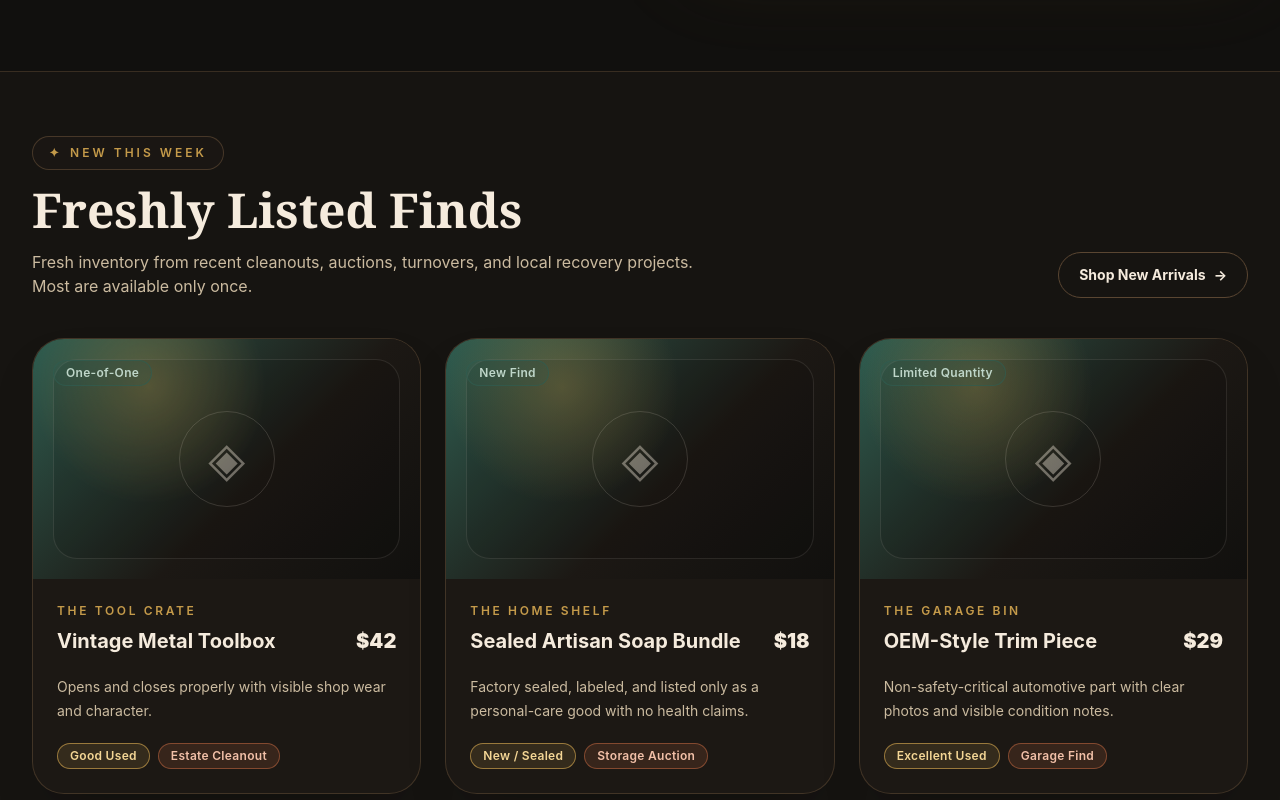
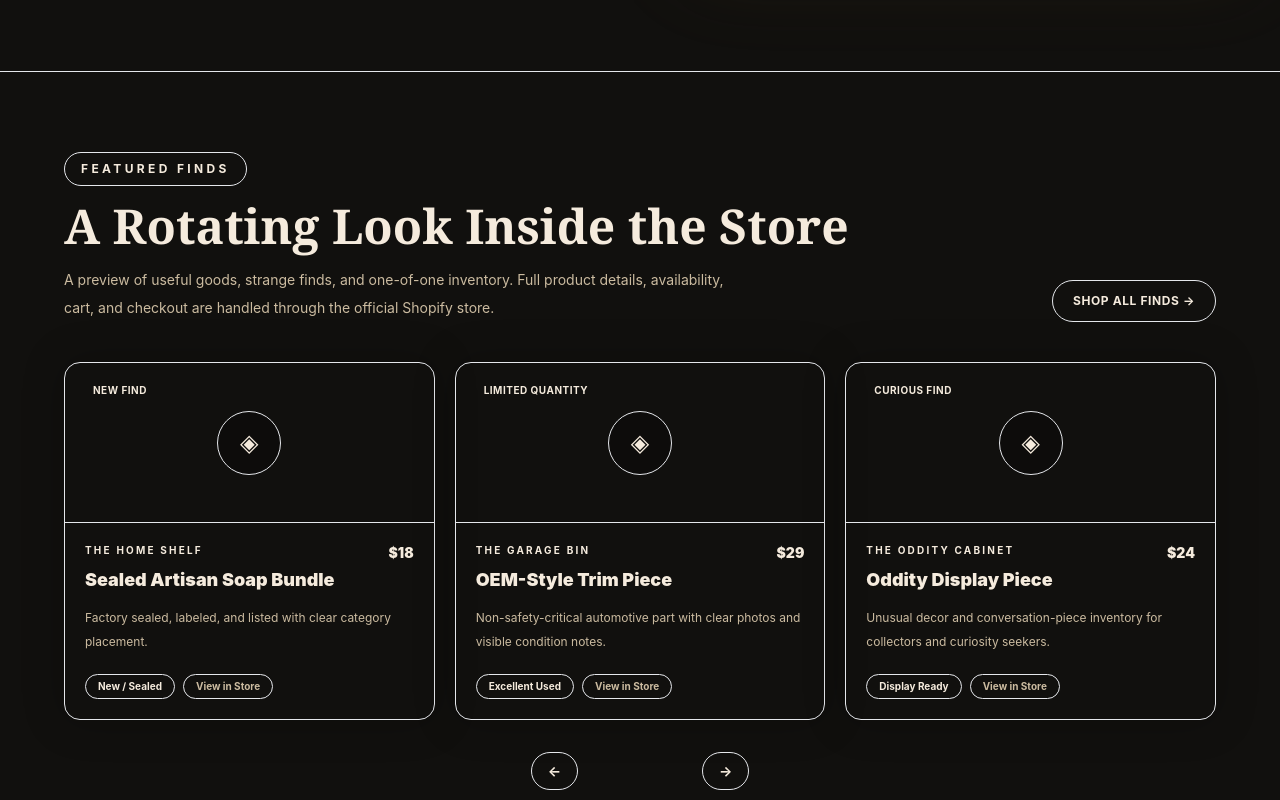
Before and after one commit to otiseduncan/Purveyor-of-Curiosities, a Next.js app: page / in a window 1280 px wide. Shown: the part 900-1700 px from the top of the page. Built offline with nearby package versions, Linux system fonts and the light colour scheme; no server answers.

Commit message:
Add featured product carousel to org landing page

```diff
--- a/src/components/sections/NewFindsSection.tsx
+++ b/src/components/sections/NewFindsSection.tsx
@@ -1,38 +1,161 @@
-import { ProductCard } from "@/components/product/ProductCard";
-import { Button } from "@/components/ui/Button";
-import { SectionLabel } from "@/components/ui/SectionLabel";
-import { featuredProducts } from "@/data/site";
+"use client";
+
+import { useEffect, useMemo, useState } from "react";
+import { featuredProducts } from "@/data/featuredProducts";
+
+const STORE_URL = "https://purveyorofcuriosities.store";
 
 export function NewFindsSection() {
+  const [activeIndex, setActiveIndex] = useState(0);
+
+  const visibleProducts = useMemo(() => {
+    if (!featuredProducts.length) return [];
+
+    return [0, 1, 2].map((offset) => {
+      const index = (activeIndex + offset) % featuredProducts.length;
+      return featuredProducts[index];
+    });
+  }, [activeIndex]);
+
+  useEffect(() => {
+    const timer = window.setInterval(() => {
+      setActiveIndex((current) => (current + 1) % featuredProducts.length);
+    }, 4500);
+
+    return () => window.clearInterval(timer);
+  }, []);
+
+  const goPrevious = () => {
+    setActiveIndex((current) =>
+      current === 0 ? featuredProducts.length - 1 : current - 1
+    );
+  };
+
+  const goNext = () => {
+    setActiveIndex((current) => (current + 1) % featuredProducts.length);
+  };
+
   return (
-    <section
-      id="shop"
-      className="relative z-10 border-y border-bronze/50 bg-espresso/60 py-16"
-    >
-      <div className="mx-auto max-w-7xl px-6 lg:px-8">
-        <div className="flex flex-col justify-between gap-6 md:flex-row md:items-end">
+    <section id="shop" className="border-t border-brass/10 bg-ink/95 px-6 py-20">
+      <div className="mx-auto max-w-6xl">
+        <div className="mb-10 flex flex-col gap-6 md:flex-row md:items-end md:justify-between">
           <div>
-            <SectionLabel>New This Week</SectionLabel>
+            <div className="mb-4 inline-flex rounded-full border border-brass/25 px-4 py-2 text-xs font-bold uppercase tracking-[0.28em] text-brass">
+              Featured Finds
+            </div>
 
-            <h2 className="font-serif text-4xl font-black text-ivory md:text-5xl">
-              Freshly Listed Finds
+            <h2 className="font-serif text-4xl font-black leading-none text-cream md:text-5xl">
+              A Rotating Look Inside the Store
             </h2>
 
-            <p className="mt-4 max-w-2xl text-sand">
-              Fresh inventory from recent cleanouts, auctions, turnovers, and
-              local recovery projects. Most are available only once.
+            <p className="mt-4 max-w-2xl text-sm leading-7 text-sand">
+              A preview of useful goods, strange finds, and one-of-one inventory.
+              Full product details, availability, cart, and checkout are handled
+              through the official Shopify store.
             </p>
           </div>
 
-          <Button href="https://purveyorofcuriosities.store/collections/all" variant="secondary">
-            Shop New Arrivals
-          </Button>
+          <a
+            href={`${STORE_URL}/collections/all`}
+            className="inline-flex w-fit items-center justify-center rounded-full border border-brass/35 px-5 py-3 text-xs font-bold uppercase tracking-wider text-cream transition hover:bg-brass/10 hover:text-brass"
+          >
+            Shop All Finds →
+          </a>
         </div>
 
-        <div className="mt-10 grid gap-6 md:grid-cols-3">
-          {featuredProducts.map((product) => (
-            <ProductCard key={product.name} product={product} />
+        <div className="grid gap-5 md:grid-cols-3">
+          {visibleProducts.map((product) => (
+            <article
+              key={`${product.title}-${product.collection}`}
+              className="group overflow-hidden rounded-2xl border border-brass/15 bg-coffee shadow-[0_0_40px_rgba(0,0,0,0.25)] transition duration-300 hover:-translate-y-1 hover:border-brass/40"
+            >
+              <a href={product.href} className="block">
+                <div className="relative h-40 overflow-hidden border-b border-brass/10 bg-gradient-to-br from-emerald/40 via-ink to-coffee">
+                  {product.image ? (
+                    <img
+                      src={product.image}
+                      alt={product.title}
+                      className="h-full w-full object-cover transition duration-500 group-hover:scale-105"
+                    />
+                  ) : (
+                    <div className="flex h-full items-center justify-center">
+                      <div className="flex h-16 w-16 items-center justify-center rounded-full border border-brass/25 bg-black/20 text-2xl text-brass">
+                        ◈
+                      </div>
+                    </div>
+                  )}
+
+                  <span className="absolute left-4 top-4 rounded-full bg-emerald/90 px-3 py-1 text-[10px] font-bold uppercase tracking-wider text-cream">
+                    {product.badge}
+                  </span>
+                </div>
+
+                <div className="p-5">
+                  <div className="mb-2 flex items-start justify-between gap-4">
+                    <div>
+                      <p className="text-[10px] font-bold uppercase tracking-[0.22em] text-brass">
+                        {product.collection}
+                      </p>
+                      <h3 className="mt-2 text-lg font-black text-cream">
+                        {product.title}
+                      </h3>
+                    </div>
+
+                    <p className="shrink-0 text-sm font-black text-cream">
+                      {product.price}
+                    </p>
+                  </div>
+
+                  <p className="mt-3 text-xs leading-6 text-sand">
+                    {product.note}
+                  </p>
+
+                  <div className="mt-5 flex flex-wrap gap-2">
+                    <span className="rounded-full border border-brass/25 px-3 py-1 text-[10px] font-bold text-brass">
+                      {product.condition}
+                    </span>
+                    <span className="rounded-full border border-emerald/30 px-3 py-1 text-[10px] font-bold text-sand">
+                      View in Store
+                    </span>
+                  </div>
+                </div>
+              </a>
+            </article>
           ))}
+        </div>
+
+        <div className="mt-8 flex items-center justify-center gap-3">
+          <button
+            type="button"
+            onClick={goPrevious}
+            className="rounded-full border border-brass/25 px-4 py-2 text-sm font-bold text-cream transition hover:bg-brass/10 hover:text-brass"
+            aria-label="Previous featured products"
+          >
+            ←
+          </button>
+
+          <div className="flex gap-2">
+            {featuredProducts.map((product, index) => (
+              <button
+                key={product.title}
+                type="button"
+                onClick={() => setActiveIndex(index)}
+                className={`h-2.5 w-2.5 rounded-full transition ${
+                  index === activeIndex ? "bg-brass" : "bg-brass/25"
+                }`}
+                aria-label={`Show ${product.title}`}
+              />
+            ))}
+          </div>
+
+          <button
+            type="button"
+            onClick={goNext}
+            className="rounded-full border border-brass/25 px-4 py-2 text-sm font-bold text-cream transition hover:bg-brass/10 hover:text-brass"
+            aria-label="Next featured products"
+          >
+            →
+          </button>
         </div>
       </div>
     </section>
--- /dev/null
+++ b/src/data/featuredProducts.ts
@@ -0,0 +1,67 @@
+export type FeaturedProduct = {
+  title: string;
+  collection: string;
+  price: string;
+  badge: string;
+  condition: string;
+  note: string;
+  href: string;
+  image?: string;
+};
+
+export const featuredProducts: FeaturedProduct[] = [
+  {
+    title: "Vintage Metal Toolbox",
+    collection: "The Tool Crate",
+    price: "$42",
+    badge: "Featured Find",
+    condition: "Good Used",
+    note: "One-of-one find with honest condition notes and practical resale value.",
+    href: "https://purveyorofcuriosities.store/collections/all",
+  },
+  {
+    title: "Sealed Artisan Soap Bundle",
+    collection: "The Home Shelf",
+    price: "$18",
+    badge: "New Find",
+    condition: "New / Sealed",
+    note: "Factory sealed, labeled, and listed with clear category placement.",
+    href: "https://purveyorofcuriosities.store/collections/all",
+  },
+  {
+    title: "OEM-Style Trim Piece",
+    collection: "The Garage Bin",
+    price: "$29",
+    badge: "Limited Quantity",
+    condition: "Excellent Used",
+    note: "Non-safety-critical automotive part with clear photos and visible condition notes.",
+    href: "https://purveyorofcuriosities.store/collections/all",
+  },
+  {
+    title: "Oddity Display Piece",
+    collection: "The Oddity Cabinet",
+    price: "$24",
+    badge: "Curious Find",
+    condition: "Display Ready",
+    note: "Unusual decor and conversation-piece inventory for collectors and curiosity seekers.",
+    href: "https://purveyorofcuriosities.store/collections/all",
+  },
+  {
+    title: "Garage Accessory Lot",
+    collection: "The Garage Bin",
+    price: "$35",
+    badge: "Small Batch",
+    condition: "Used / Sorted",
+    note: "Useful garage and workshop goods recovered, sorted, and ready for a second life.",
+    href: "https://purveyorofcuriosities.store/collections/all",
+  },
+  {
+    title: "Local Pickup Find",
+    collection: "The Local Pickup Corner",
+    price: "$50",
+    badge: "Pickup Only",
+    condition: "As Listed",
+    note: "Larger or fragile item reserved for local pickup and direct handoff.",
+    href: "https://purveyorofcuriosities.store/collections/all",
+  },
+];
```
Also changed, not shown: 17 other files (tests, documents, lock files or other folders).
